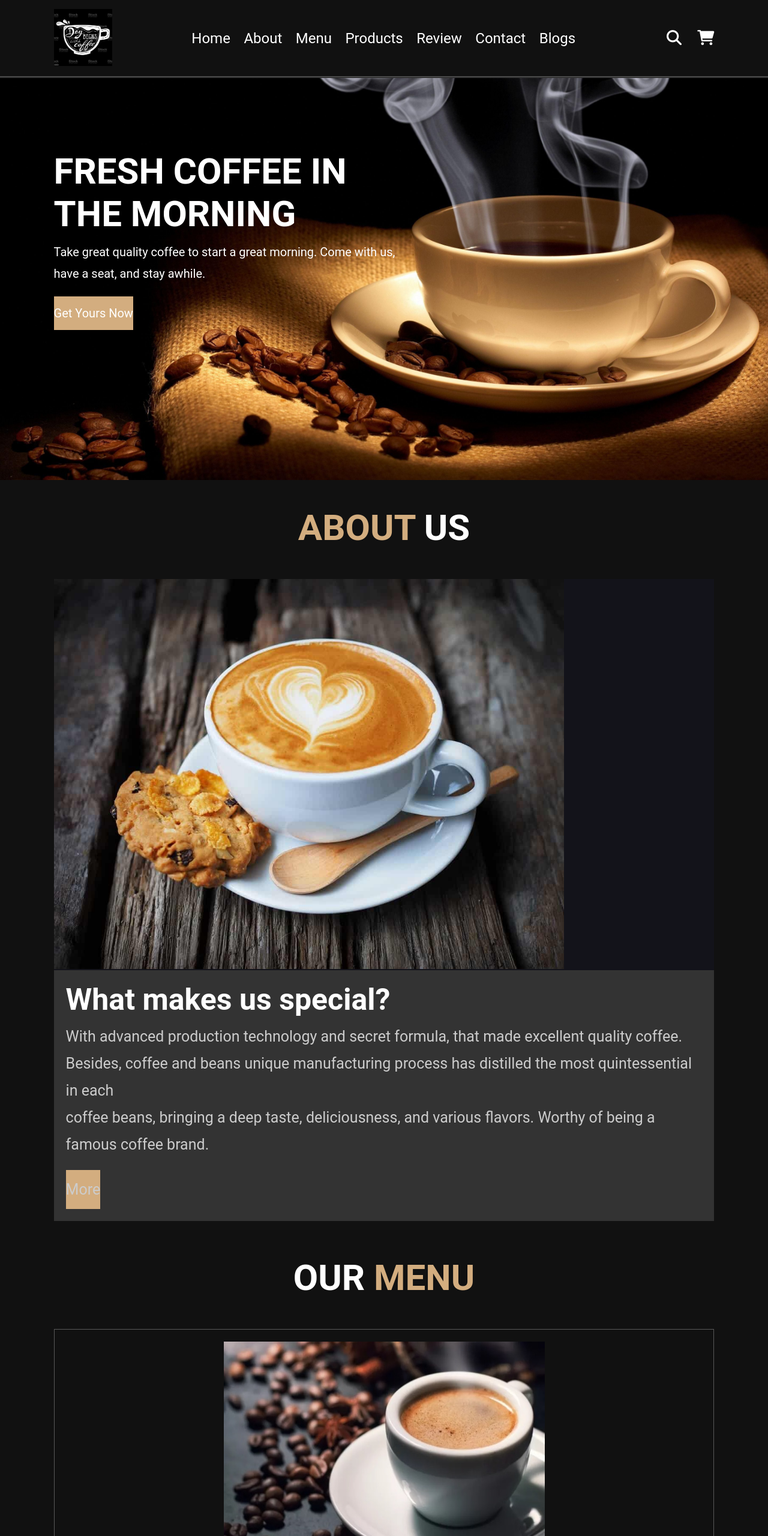
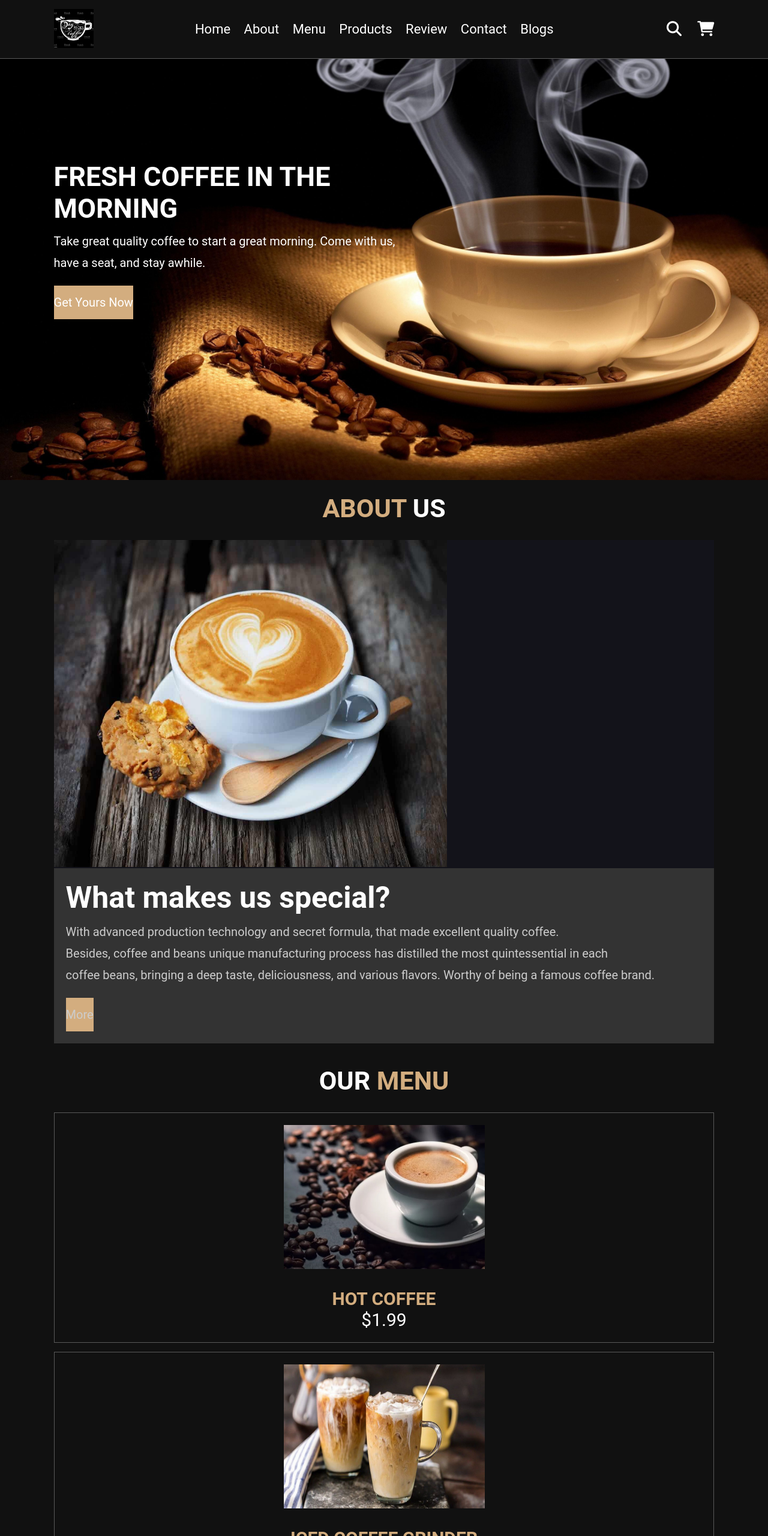
Before and after one commit to lamsumatt/lamsumatt.github.io, a plain HTML site: page index.html in a window 1280 px wide. Shown: the top 2560 px of the page at 60% size. Drawn offline with Linux system fonts and the light colour scheme.

Commit message:
code moi

```diff
--- a/style.css
+++ b/style.css
@@ -2,12 +2,36 @@
     --main-color:#d3ad7f;
     --black:#13131a;
     --bg:#111111;
-    --border:.1rem solid rgba(255,255,255,.3);
+    --border:0.1rem solid rgba(255,255,255,.3);
     --p: #fff;
 }
+
 /* 1rem =10px */
 
+*{
+    font-family: 'Roboto', sans-serif;
+    text-decoration: none;
+    margin: 0; border: none;
+    padding: 0;
+    box-sizing: border-box;
+}
 
+html {
+    font-size: 62.5%;
+    overflow-x: hidden;
+    /* Căn ngang theo trục x */
+}
+
+body{
+    width: 100%;
+    background: var(--bg);
+}
+
+section{
+    padding: 1.5rem 7%;
+}
+
+/*---------------------BREAKPOINTS-----------------------*/
 /* kích thước màn hình cho mobie < 74rem */
 @media only screen and (max-width: 73.9rem)  {
 
@@ -24,41 +48,17 @@
 
 }
 
+/*--------------------------------------------------------*/
 
-*{
-    font-family: 'Roboto', sans-serif;
-    text-decoration: none;
-    margin: 0; border: none;
-    padding: 0;
-    box-sizing: border-box;
-}
-
-html {
-    font-size: 62.5%;
-    overflow-x: hidden;
-    /* Căn ngang theo trục x */
-}
-
-
-body{
-    background: var(--bg);
-}
-
-section{
-    padding: 1.5rem 7%;
-}
-
-/* heading */
-
-/*----------------------------------*/
+/*------------------------HEADING--------------------------*/
 .heading{
     display: block;
     color: #fff;
-    font-size: 6rem;
+    font-size: 4.3rem;
     align-items: center;
     text-align: center;
-    height: 13rem;
-    line-height: 13rem;
+    height: 6.5rem;
+    line-height: 6.5rem;
     margin-bottom: 2rem;
     text-transform: uppercase;
 }
@@ -67,9 +67,9 @@ section{
     color: var(--main-color);
 }
 
-/*----------------------------------*/
+/*--------------------------------------------------------------*/
 
-
+/*-----------------------------HEADER---------------------------*/
 .header {
     justify-content: space-between;
     padding:1.5rem 7%;
@@ -80,25 +80,29 @@ section{
     position: fixed;
     top:0; left: 0; right: 0;
     z-index: 1000;
-    box-shadow: 0 0 0 2px #333333 !important;
+
 }
 
 .header .navbar a {
     margin:0 1rem;
-    font-size: 1.6rem;
+    font-size: 2.2rem;
     color:#fff;
-    font-size: 24px;
+
 }
 
 .header .navbar a:hover{
     color:var(--main-color);
-    border-bottom: .1rem solid var(--main-color);
-    padding-bottom: .5rem;
+    border-bottom:1px solid var(--main-color);
+    padding-bottom: 0.5rem;
 }
 
 .header img{
-    height: 9.5rem;
+    height: 6.5rem;
 }
+
+.icons{
+    font-size: 2.5rem;
+ }
 
 .header .icons div{
     color:#fff;
@@ -117,7 +121,9 @@ section{
 #menu-button{
     display: none;
 }
+/*--------------------------------------------------------------*/
 
+/*---------------------------BUTTON-----------------------------*/
 .button{
     margin-top: 1rem;
     display: inline-block;
@@ -127,7 +133,9 @@ section{
     background: var(--main-color);
     cursor: pointer;
 }
+/*--------------------------------------------------------------*/
 
+/*----------------------------HOME------------------------------*/
 .home{
     min-height: 100vh;
     display: flex;
@@ -142,7 +150,7 @@ section{
 }
 
 .home .contents h3 {
-    font-size: 6rem;
+    font-size: 4.5rem;
     text-transform: uppercase;
     color:var(--p);
 }
@@ -153,17 +161,16 @@ section{
     padding: 1rem 0;
     font-size: 2rem ;
 }
+/*--------------------------------------------------------------*/
 
-.icons{
-   font-size: 2.5rem;
-}
-
+/*------------------------------ABOUT---------------------------*/
 .about .row{
     display: flex;
     flex-wrap: wrap;
     align-items: center;
     background: var(--black);
 }
+
 /*  flex-grow   :1  tăng chiều ngang của phần tử con
     flex-shrink :1  theo nội dung giá trị phần tử khác
     flex-basis  :45 rem nó quyết định kích thước lý tưởng của phần tử
@@ -175,8 +182,8 @@ section{
     flex: 1 1 45rem;
 }
 .about .row .image img {
-    width: 85rem;
-    height: 65rem;
+    width: 65.5rem;
+    height: 54.5rem;
 }
 .row .contents {
     flex:1 1 45rem;
@@ -192,11 +199,14 @@ section{
 
 .about .contents p {
     color:#ccc;
-    font-size: 2.5rem;
+    font-size: 2rem;
     padding: 1rem 0;
     line-height: 1.8;
 }
 
+/*--------------------------------------------------------------*/
+
+/*----------------------------MENU------------------------------*/
 .menu .box-container {
     display: grid;
     gap: 1.5rem;
@@ -216,26 +226,38 @@ section{
 
 }
 
+/*--------------------------------------------------------------*/
+
 /* grid-template-columns: repeat(auto-fill,minmax(100px,1fr));
     căn ngang đường viền lấp đầy khoảng trống
     gap: cách viền
 */
+
+/*---------------------------PRODUCTS---------------------------*/
 .products .box-container{
     display: grid;
-    gap: 1.5rem;
-    grid-template-columns: repeat(auto-fill,minmax(55rem,1fr));
+    gap: 1rem;
+    grid-template-columns: repeat(auto-fill,minmax(45rem,1fr));
 }
 
 .products .box-container .box{
     text-align: center;
     border:var(--border);
-    padding: 2rem;
+    padding: 1rem;
 }
 
+.products .contents p {
+    margin-top: 2rem;
+    font-size: 2rem;
+    color: #ccc;
+}
+/*--------------------------------------------------------------*/
+
+/*---------------------------ALL BOX----------------------------*/
 .box img {
-    width: 53.5rem;
-    height: 44rem;
-    transition: all 5s;
+    width: 33.5rem;
+    height: 24rem;
+
 }
 
 .box .contents h3 {
@@ -247,6 +269,23 @@ section{
 
 .box .contents p {
     margin-top: 3rem;
-    font-size: 3rem;
+    font-size: 2rem;
     color: #ccc;
 }
+
+/*------------------------------------------------------------*/
+
+
+/*----------------------------REVIEW--------------------------*/
+
+/*------------------------------------------------------------*/
+
+
+/*----------------------------CONTACTS-------------------------*/
+
+/*-------------------------------------------------------------*/
+
+
+/*-----------------------------BLOGS----------------------------*/
+
+/*--------------------------------------------------------------*/
```
